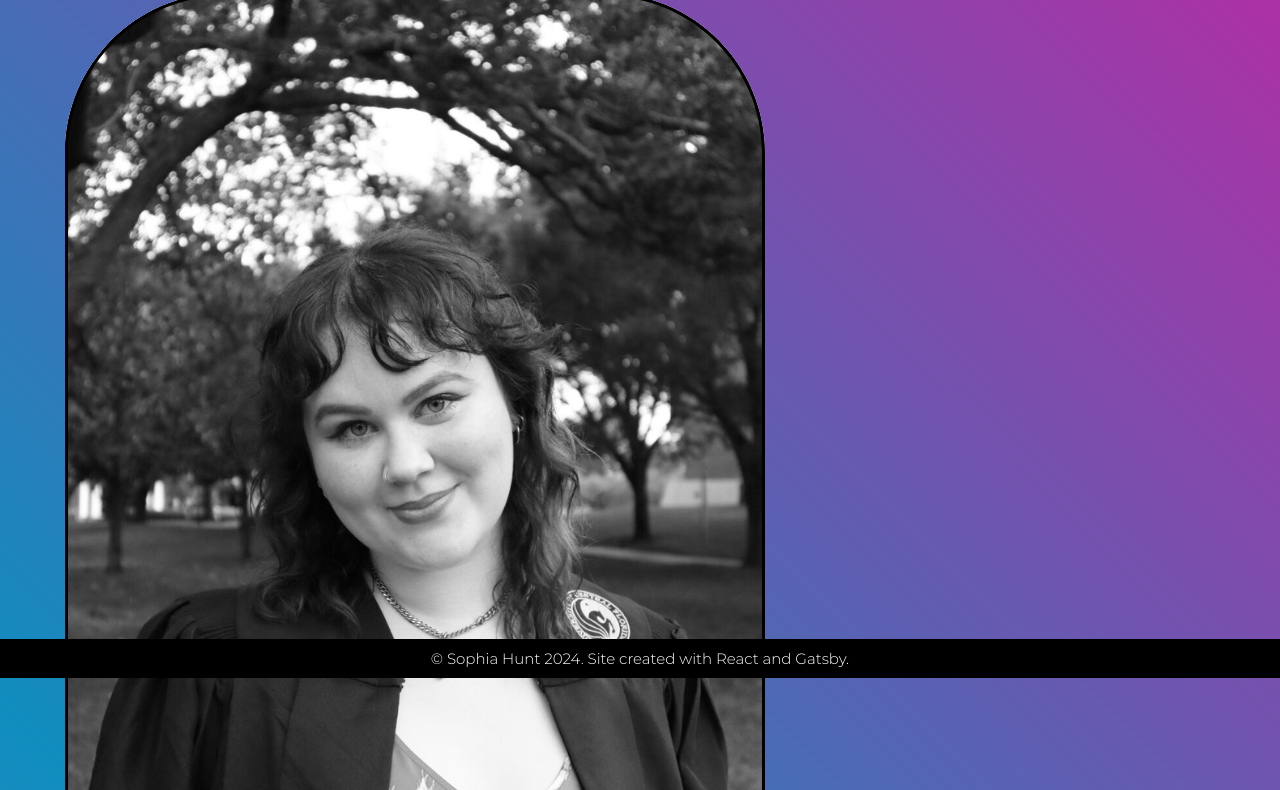
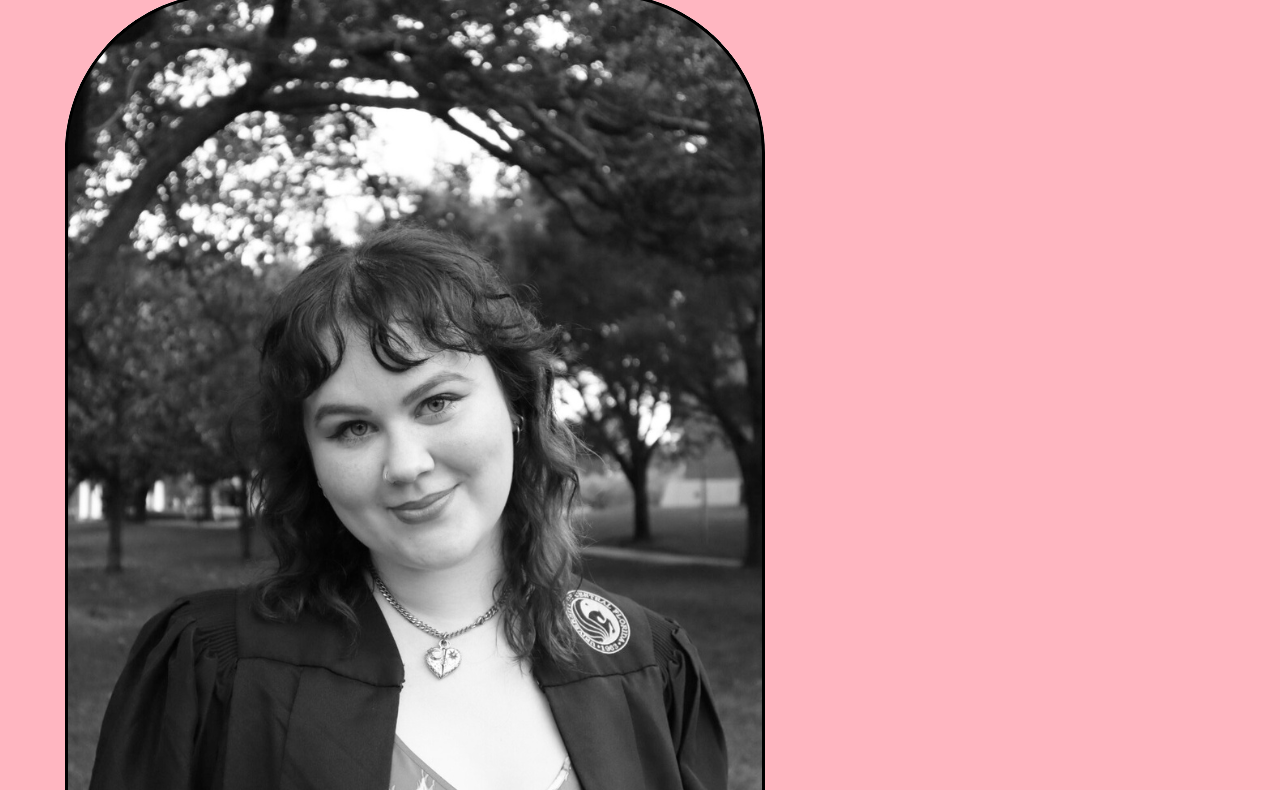
Before and after one commit to sophiahunt/my-site, a Gatsby site: page / in a window 1280 px wide. Shown: the part 122-912 px from the top of the page. Built offline with nearby package versions, Linux system fonts and the light colour scheme; Gatsby itself is replaced by a stand-in of ours.

Commit message:
first working commit from new macbook

```diff
--- a/src/components/layout.js
+++ b/src/components/layout.js
@@ -12,9 +12,6 @@ const Layout = ({ pageTitle, children }) => {
         </div>
         {children}
       </div>
-      <div className = {layoutStyles.footer}>
-        <p>&copy; Sophia Hunt 2024. Site created with React and Gatsby.</p>
-      </div>
     </div>
   )
 }
--- a/src/components/layout.module.css
+++ b/src/components/layout.module.css
@@ -2,9 +2,7 @@
   font-family: body;
   padding: 15px;
   min-height: 100vh;
-  background: linear-gradient(45deg,#fb5feb,#108dbe,#ff0099);
-  background-size: 180% 180%;
-  animation: gradient-animation 18s ease infinite;
+  background: lightpink;
 }
 * {
   padding: 0;
```
Also changed, not shown: 3 other files.
